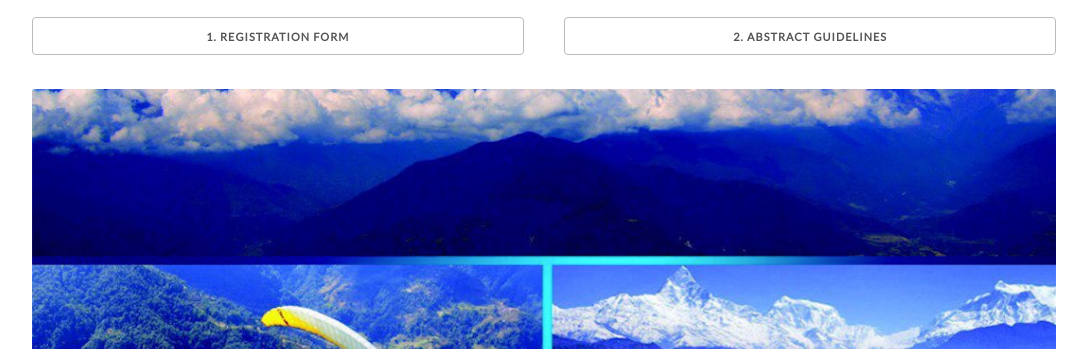
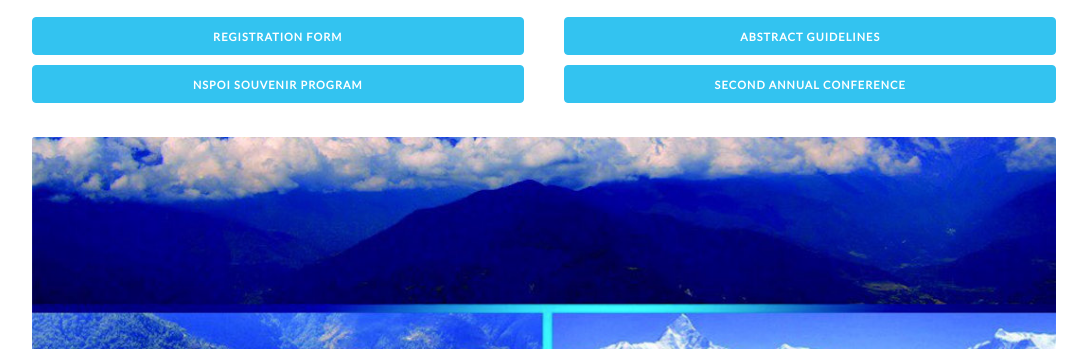
Before and after one commit to nspoi/nspoi.github.io, a plain HTML site: page pokhara_event.html in a window 1280 px wide. Shown: the part 451-800 px from the top of the page, without its empty margins (96-1183 px from the left). Drawn offline with nearby package versions, Linux system fonts and the light colour scheme.

Commit message:
add new papers to pokhara event

```diff
--- a/pokhara_event.html
+++ b/pokhara_event.html
@@ -26,8 +26,12 @@
     </header>
     <main>
       <div class="row">
-        <a href="./registrationform.pdf" class="button six columns">1. Registration Form</a>
-        <a href="./AbstractGuidelines.pdf" class="button six columns" >2. Abstract Guidelines</a>
+        <a href="./registrationform.pdf" class="button-primary button six columns"> Registration Form</a>
+        <a href="./AbstractGuidelines.pdf" class="button-primary button six columns" >Abstract Guidelines</a>
+      </div>
+      <div class="row">
+        <a href="./souvenir.pdf" class="button button-primary six columns">NSPOI Souvenir Program</a>
+        <a href="./conference.pdf" class="button button-primary six columns" >Second Annual Conference</a>
       </div>
       <img src="images/pokhara_paragliding.png" alt=""/>
     </main>
```
Also changed, not shown: 2 other files.
